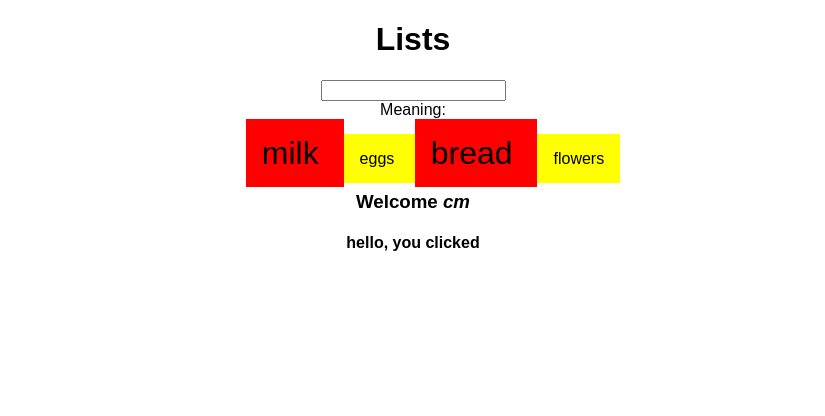
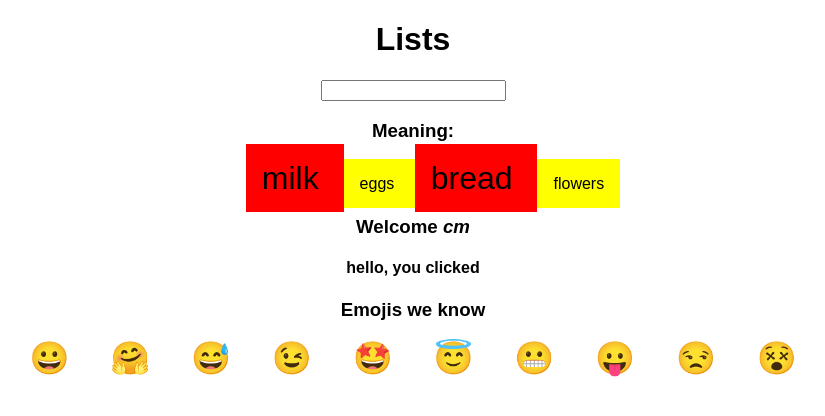
Before and after one commit to pnchinmay/emoji-interpreter, a React (Create React App) app: page / in a window 1280 px wide. Shown: the top 416 px of the page, without its empty margins (227-1052 px from the left). Built offline with nearby package versions, Linux system fonts and the light colour scheme.

Commit message:
Add emojisWeKnow arraylist and each element's onClick behaviour
- Converted emojiDictionary to arrayList object 'emojisWeKnow'
- Printed the elements of emojisWeKnow object
- Added onClick behaviour to emojisWeKnow printed in view

```diff
--- a/src/App.js
+++ b/src/App.js
@@ -13,11 +13,14 @@ var emojiDictionary = {
   "😒": "Unamused Face",
   "😵": "Dizzy Face"
 };
+var emojisWeKnow = Object.keys(emojiDictionary);
+
 
 var shoppingList = ["milk", "eggs", "bread", "flowers"];
 
 var username = "cm";
 var loggedIn = true;
+
 
 export default function App() {
   // var [emoji, setEmoji] = useState("");
@@ -37,18 +40,22 @@ export default function App() {
     }
   }
 
+  function emojiClickHandler(emoji) {
+    // console.log(emoji);
+    setMeaning(emojiDictionary[emoji]);
+  }
 
   function userMessage() {
-    if(username === "cm" && loggedIn === true) {
-      return <em> {username} </em>;
+    if (username === "cm" && loggedIn === true) {
+      return <em > { username } </em>;
     }
     return "user";
   }
 
   function indexStyle(index) {
     if(index % 2 === 0) {
-      return {backgroundColor: 'red', fontSize: '2rem'}
-    } return {backgroundColor: 'yellow'}
+      return { backgroundColor: 'red', fontSize: '2rem', cursor: 'pointer' };
+    } return { backgroundColor: 'yellow', cursor: 'pointer' };
   }
 
   function listItemHandler(item) {
@@ -57,26 +64,41 @@ export default function App() {
 
 
   return (
-    <div className="App">
-      <h1>Lists</h1>
-      <input onChange={inputHandler}></input>
-      <div id="meaningDiv">Meaning: {meaning} </div>
-      <ol>
-        {
-          shoppingList.map(function(item, index){
+    <div className = "App">
+    <h1> Lists </h1>
+    <input onChange = { inputHandler }/>
+    <h3> Meaning: { meaning } </h3>
+    <ol> {
+      shoppingList.map(function (item, index) {
         // Arrow function in map takes these three kinds of arguments
         // map((element) => { ... })
         // map((element, index) => { ... })
         // map((element, index, array) => { ... })
-              return <li key={item} onClick={() => listItemHandler(item)} style={indexStyle(index)}> {item} </li>
+        return <li
+        key = { item }
+        onClick = { () => listItemHandler(item) }
+        style = { indexStyle(index) }> { item } </li>
         // Removed error "Each child in a list should have a unique key property"
 
       })
+    } </ol>
+
+    <h3> Welcome { userMessage() } </h3>
+    <h4> hello, you clicked { item } </h4>
+    <h3> Emojis we know </h3>
+    {
+      // Method - 1
+      // <span>{emojisWeKnow}</span>
+
+      // Method - 2
+      emojisWeKnow.map(function (emoji) {
+        return <span
+        onClick = { () => emojiClickHandler(emoji) }
+        style = { { padding: '1rem', fontSize: '2rem', cursor: 'pointer' } }
+        >
+           { emoji } </span>
+      })
     }
-      </ol>
-
-      <h3>Welcome {userMessage()}</h3>
-      <h4>hello, you clicked {item}</h4>
     </div>
   );
 }
```
Lines whose indentation alone changed are shown as unchanged.
